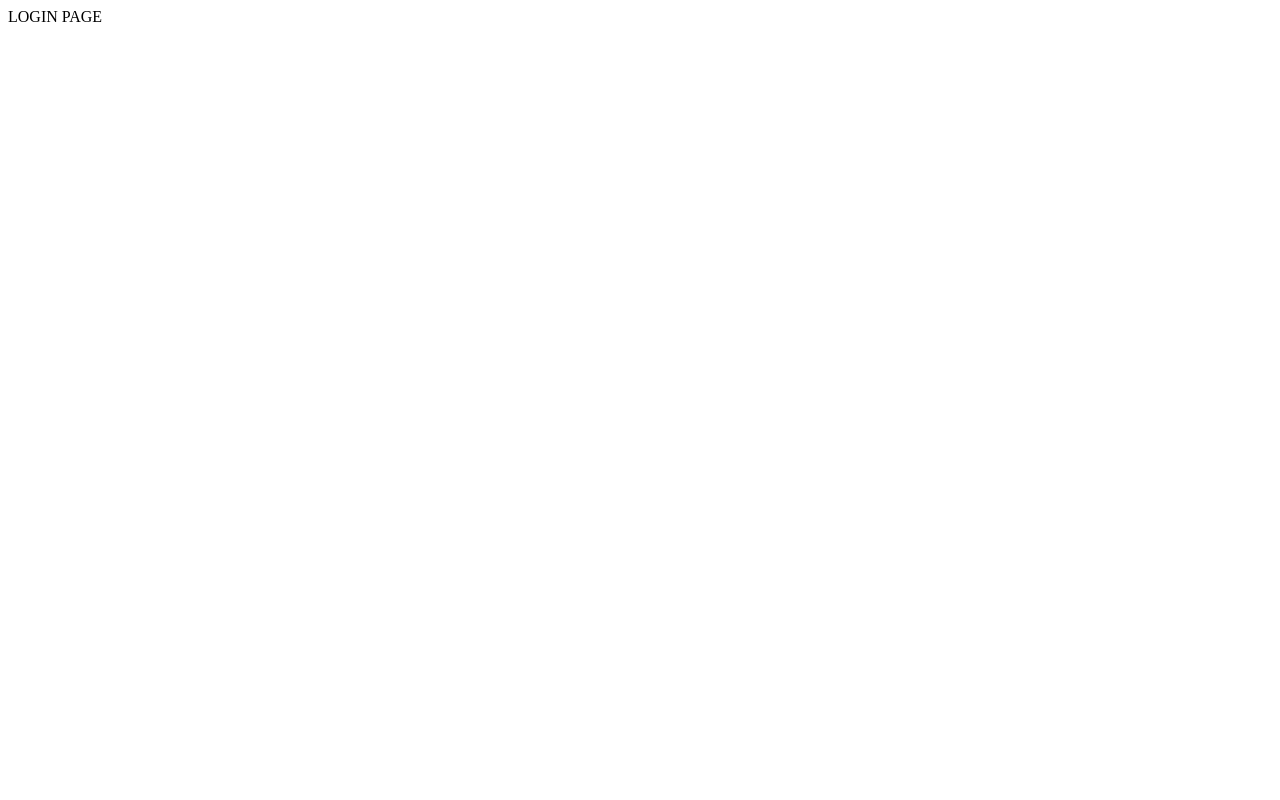
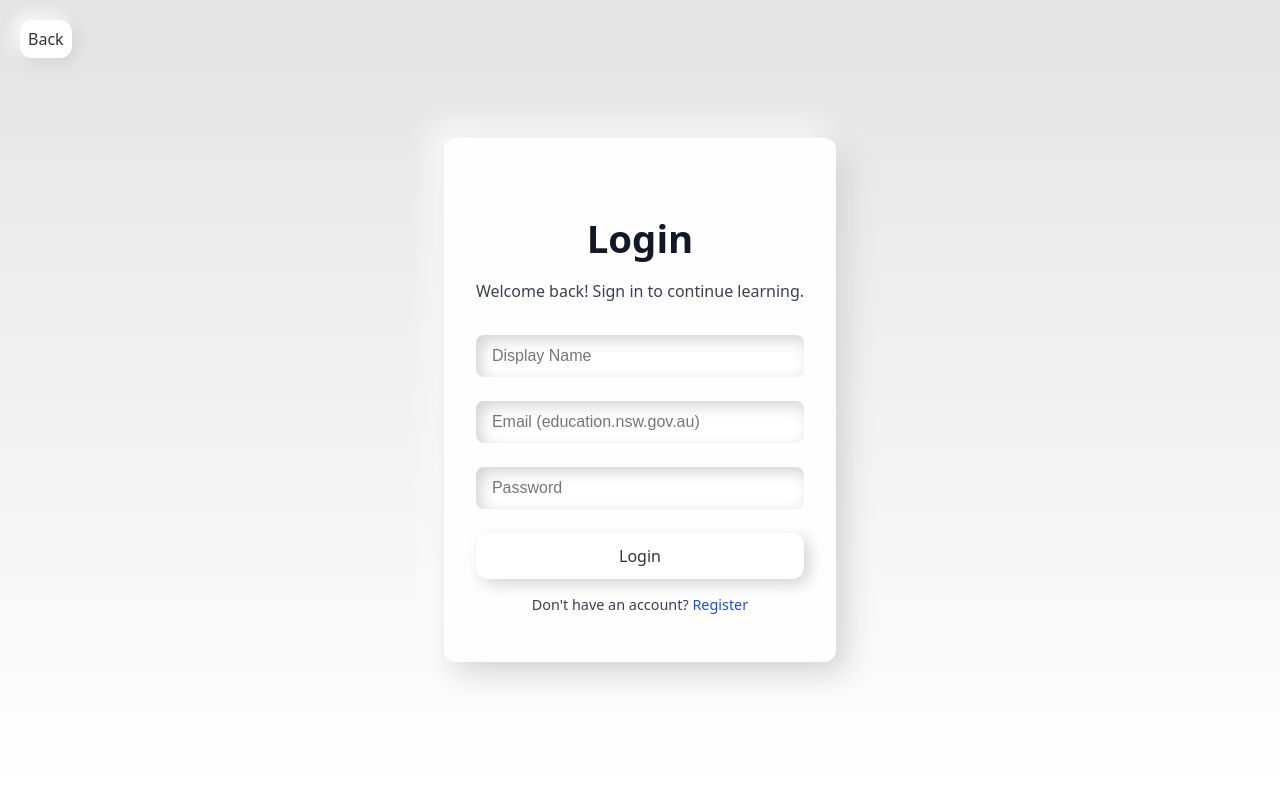
Before and after one commit to HarrrrY145/Majorwork, a Flask app: page /LOGIN in a window 1280 px wide. Before the commit the page is almost empty. Run offline with Flask 3, Linux system fonts and the light colour scheme.

Commit message:
#6 12/04/2026 | Creating a login page then making a retreive user function in the database_management file which checks the display name and email then checks the stored hashed in the database with the inputted password from the user.

```diff
--- a/app.py
+++ b/app.py
@@ -25,14 +25,44 @@ bcrypt = Bcrypt(app)
 
 
 
+
 @app.route('/')
 def FRONTPAGE():
     return render_template('FRONT-PAGE.html')
 
-@app.route('/LOGIN')
+@app.route('/HOMEPAGE')
+def HOMEPAGE():
+    return render_template('HOME-PAGE.html')
+
+#----------------------------------------------
+# Login
+#----------------------------------------------
+@app.route('/LOGIN', methods={"POST","GET"})
 def LOGIN():
-    return render_template('LOGIN.html')
+    if request.method == "POST":
+        displayName=request.form["displayName"]
+        email=request.form["email"]
+        inserted_password=request.form["password"]
 
+        checked_user = dbHandler.retreiveUser(displayName,email,inserted_password)
+
+        if checked_user:
+            return redirect(url_for('HOMEPAGE'))
+
+    else:
+        return render_template('LOGIN.html')
+
+
+
+
+
+
+
+
+
+#----------------------------------------------
+# Registration
+#----------------------------------------------
 @app.route('/REGISTER', methods={"POST","GET"})
 def REGISTER():
     if request.method == "POST":
@@ -55,6 +85,9 @@ def REGISTER():
 
     return render_template('REGISTER.html')
 
+
+
+
 if __name__ == '__main__':
     app.config["TEMPLATES_AUTO_RELOAD"] = True
     app.config["SEND_FILE_MAX_AGE_DEFAULT"] = 0
--- a/templates/LOGIN.html
+++ b/templates/LOGIN.html
@@ -1,11 +1,153 @@
 <!DOCTYPE html>
 <html lang="en">
 <head>
-    <meta charset="UTF-8">
-    <meta name="viewport" content="width=device-width, initial-scale=1.0">
-    <title>Document</title>
+  <meta charset="UTF-8" />
+  <meta name="viewport" content="width=device-width, initial-scale=1.0"/>
+  <title>Login - HSC-CodeMe</title>
+
+  <style>
+    body, html {
+      margin: 0;
+      padding: 0;
+      height: 100%;
+      font-family: system-ui, -apple-system, BlinkMacSystemFont, sans-serif;
+      background: linear-gradient(rgb(229, 228, 228), rgb(255, 255, 255));
+      color: #111827;
+      display: flex;
+      justify-content: center;
+      align-items: center;
+    }
+
+    .login-container {
+      background-color: #fefefe;
+      padding: 3rem 2rem;
+      border-radius: 12px;
+      box-shadow: 10px 10px 30px #d3d3d3, -10px -10px 30px #ffffff;
+      width: 100%;
+      max-width: 400px;
+      text-align: center;
+    }
+
+    .login-container h1 {
+      font-size: clamp(2rem, 3vw, 4rem);
+      font-weight: 800;
+      margin-bottom: 1rem;
+    }
+
+    .login-container p {
+      color: #374151;
+      margin-bottom: 2rem;
+      line-height: 1.4;
+    }
+
+    form {
+      display: flex;
+      flex-direction: column;
+      gap: 1.5rem;
+    }
+    input[type="username"],
+    input[type="email"],
+    input[type="password"] {
+      padding: 0.75rem 1rem;
+      font-size: 1rem;
+      border-radius: 8px;
+      border: none;
+      box-shadow: inset 5px 5px 15px #d3d3d3, inset -5px -5px 15px #ffffff;
+      transition: all 0.25s ease;
+    }
+    input[type="username"]:focus,
+    input[type="email"]:focus,
+    input[type="password"]:focus {
+      outline: none;
+      box-shadow: inset 3px 3px 10px #ababab, inset -3px -3px 10px #ffffff;
+    }
+
+    .login-button {
+      font-family: system-ui, -apple-system, BlinkMacSystemFont, sans-serif;
+      font-size: clamp(1rem, 1vw, 1.5rem);
+      background-color: #ffffff;
+      border: none;
+      border-radius: 12px;
+      box-shadow: 5px 5px 15px #d3d3d3, -5px -5px 15px #ffffff;
+      font-weight: 500;
+      color: #333;
+      cursor: pointer;
+      padding: 0.75rem 1rem;
+      transition: all 0.25s ease;
+    }
+
+    .login-button:hover {
+      box-shadow: 10px 10px 25px #ababab, -10px -10px 25px #dadada;
+      transform: translateY(-3px);
+    }
+
+    .register-link {
+      margin-top: 1rem;
+      font-size: 0.9rem;
+      color: #374151;
+    }
+
+    .register-link a {
+      color: #1d4ed8;
+      text-decoration: none;
+      font-weight: 500;
+    }
+
+    .register-link a:hover {
+      text-decoration: underline;
+    }
+
+    .back-button {
+      position: absolute;
+      top: 20px;
+      left: 20px;
+      cursor: pointer;
+      font-family: system-ui, -apple-system, BlinkMacSystemFont, sans-serif;
+      font-size: clamp(1rem, 1vw, 2rem);
+      padding: 0.5em 0.5em;
+      background-color: #ffffff;
+      border: none;
+      border-radius: 12px;
+      box-shadow:
+        5px 5px 15px #d3d3d3,
+        -5px -5px 15px #ffffff;
+      font-weight: 500;
+      color: #333;
+      transition: all 0.25s ease;
+    }
+  </style>
 </head>
+
 <body>
-    LOGIN PAGE
+  <div class="login-container">
+    <button class="back-button" onclick="history.back()">Back</button>
+
+    <h1>Login</h1>
+    <p>Welcome back! Sign in to continue learning.</p>
+
+    <form action="{{ url_for('LOGIN') }}" method="post">
+
+    <input type="username"
+     name="displayName"
+     placeholder="Display Name"
+     required>
+
+     <input type="email"
+     name="email"
+     placeholder="Email (education.nsw.gov.au)"
+     required>
+
+     <input type="password"
+     name="password"
+     placeholder="Password"
+     required>
+
+      <button type="submit" class="login-button">Login</button>
+    </form>
+
+    <div class="register-link">
+      Don't have an account? <a href="{{ url_for('REGISTER') }}">Register</a>
+    </div>
+  </div>
 </body>
 </html>
```
Also changed, not shown: database_Managment.py (+28 -3 lines), templates/HOME-PAGE.html (added, +11 -0 lines), database_Files/database.db.
